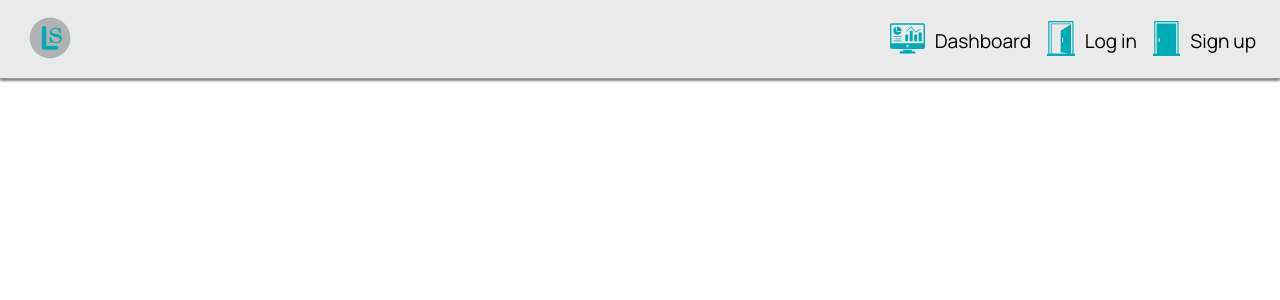
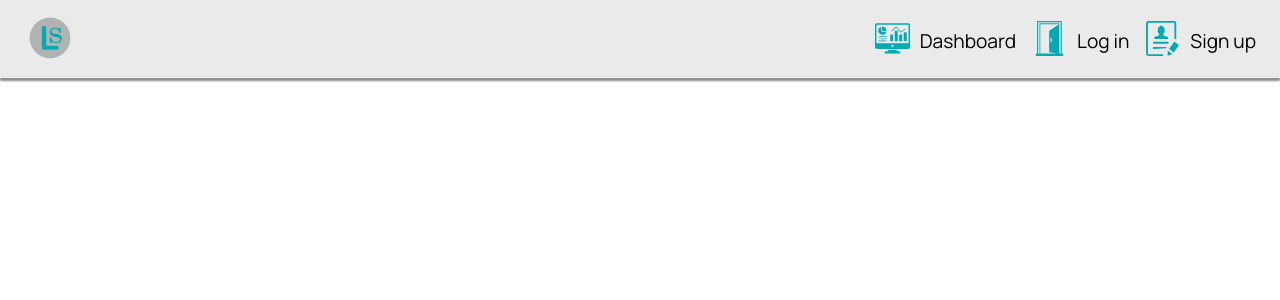
Before and after one commit to carl2087/life-sort-task-app, a React (Create React App) app: page / in a window 1280 px wide. Shown: the top 300 px of the page. Built offline with nearby package versions, Linux system fonts and the light colour scheme.

Commit message:
updated navbar logos

```diff
--- a/src/components/NavBar.js
+++ b/src/components/NavBar.js
@@ -3,7 +3,7 @@ import Nav from 'react-bootstrap/Nav';
 import Navbar from 'react-bootstrap/Navbar';
 import logo from '../assets/life-sort-logo-circle-logo.png'
 import dashboard from'../assets/dashboard.svg'
-import closed from '../assets/door-close-icon.svg'
+import signup from '../assets/sign-up.svg'
 import opened from '../assets/door-open-icon.svg'
 import styles from '../styles/NavBar.module.css'
 
@@ -38,7 +38,7 @@ const NavBar = () => {
                     </Nav.Link>
                 <Nav.Link className= {styles.NavBarText} >
                     <img
-                        src={ closed }
+                        src={ signup }
                         alt='Dashboard logo'
                         className={ styles.NavBarLogos }
                         />
--- a/src/styles/NavBar.module.css
+++ b/src/styles/NavBar.module.css
@@ -12,6 +12,7 @@
 .NavBarLogos {
     margin-right: 10px;
     height: 35px;
+    width: 35px;
 }
 
 .NavBarText {
```
Also changed, not shown: src/assets/sign-up.svg (added).
